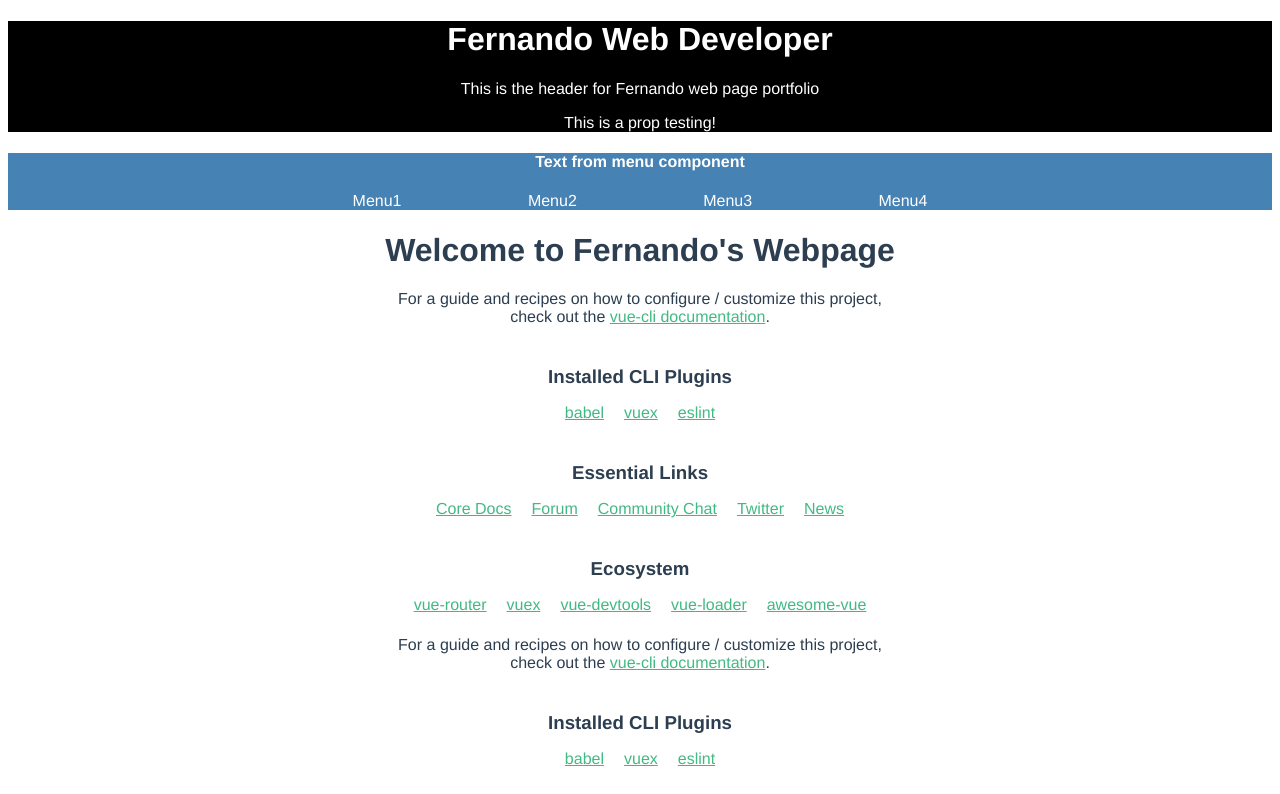
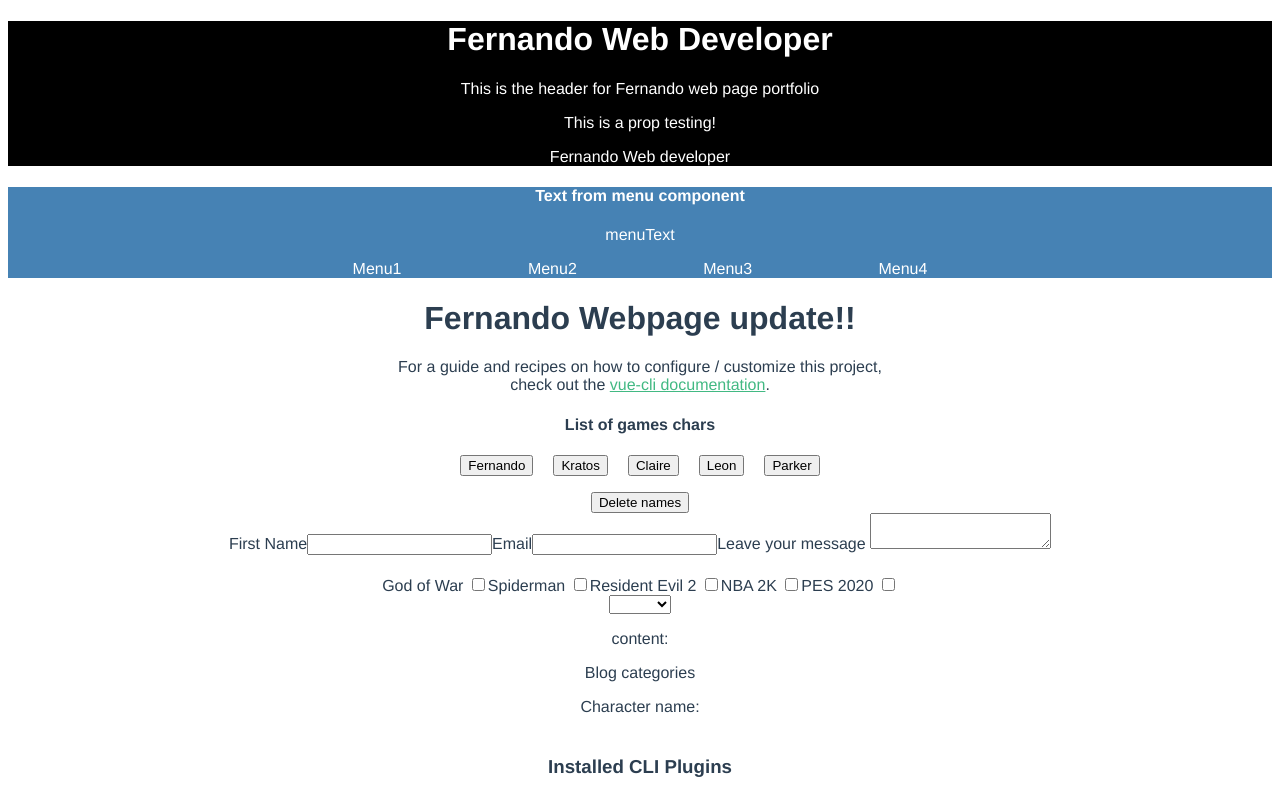
Before and after one commit to fpborges/website, a Vue app: page / in a window 1280 px wide. Shown: the top 794 px of the page. Built offline with nearby package versions, Linux system fonts and the light colour scheme.

Commit message:
learning phase 2 done

```diff
--- a/src/App.vue
+++ b/src/App.vue
@@ -1,10 +1,18 @@
 <template>
   <div id="app">
     <!-- <img alt="Vue logo" src="./assets/logo.png" /> -->
-    <app-header words="This is a prop testing!" />
-    <app-menu />
-    <app-home msg="Welcome to Fernando's Webpage" />
-    <app-home />
+    <app-header words="This is a prop testing!" v-bind:title="title" />
+    <app-menu v-bind:menuText="textoMenu" />
+
+    <!--dynamic component -->
+    <!-- <keep-alive>
+      <component v-bind:is="component"></component>
+    </keep-alive>
+    <button v-on:click="component = 'app-header'">Show Header</button>
+    <button v-on:click="component = 'app-menu'">Show Menu</button> -->
+    <!-- end of dynamic component -->
+
+    <app-home v-bind:msg="msg" v-bind:names_list="names_list" />
     <app-home />
     <app-footer />
   </div>
@@ -23,7 +31,41 @@ export default {
     'app-menu': Menu,
     'app-home': Home,
     'app-footer': Footer
-  }
+  },
+   data(){
+    return {
+      names_list: [
+        {firstName: "Fernando", game:"the player", show: false},
+        {firstName: "Kratos", game:"Gods of war", show: false},
+        {firstName: "Claire", game:"re2", show: false},
+        {firstName: "Leon", game: "re2", show: false},
+        {firstName: "Parker", game: "spiderman", show: false}
+      ],
+      title: "Fernando Web developer",
+      msg: "Fernando Webpage update!!",
+      textoMenu: "menuText",
+      component: "app-header"
+
+    }
+  },
+  // beforeCreate(){
+  //   alert('beforeCreated');
+  // },
+  // created(){
+  //   alert('creaeted');
+  // },
+  // beforeMount(){
+  //   alert('beforeMount');
+  // },
+  // mounted(){
+  //   alert('mounted');
+  // },
+  // beforeUpdated(){
+  //   alert('beforeUpdated')
+  // },
+  // updated(){
+  //   alert('updated');
+  // }
 };
 </script>
 
--- a/src/components/Footer.vue
+++ b/src/components/Footer.vue
@@ -5,7 +5,7 @@
             <li>Footer2</li>
             <li>Footer3</li>
         </ul>
-        <p>Copyright to Fernando Pereira Borges - 2020</p>
+        <p>{{ footerCopyright }} </p>
     </div>
 </template>
 
@@ -14,6 +14,12 @@ export default {
     name: "Footer",
     props:{
         footerText: String
+
+    },
+    data(){
+        return{
+            footerCopyright: "Copyright to Fernando Pereira Borges - 2020"
+        }
     }
 }
 </script>
--- a/src/components/Header.vue
+++ b/src/components/Header.vue
@@ -3,6 +3,7 @@
         <h1>Fernando Web Developer</h1>
         <p>{{ description }}</p>
         <p> {{ words }}</p>
+        <p>{{title}}</p>
     </div>
 </template>
 
@@ -10,7 +11,8 @@
 export default {
     name: "Header",
     props:{
-        words: String
+        words: String,
+        title: String
     },
     data(){
         return{
--- a/src/components/Home.vue
+++ b/src/components/Home.vue
@@ -8,6 +8,52 @@
         >vue-cli documentation</a
       >.
     </p>
+    <h4>List of games chars</h4>
+    <ul>
+      <li v-for="name in names_list" v-bind:key="name.id" v-on:click="name.show = !name.show">
+        <button>{{ name.firstName }}</button>
+        <p v-show="name.show" > {{ name.game }} </p>
+      </li>
+    </ul>
+    <button v-on:click="deleteName()">Delete names</button>
+
+    <form>
+      <label>First Name</label>
+      <input type="text" v-model.lazy="firstName" required />
+      <label>Email</label>
+      <input type="email" v-model="email" required />
+      <label>Leave your message </label>
+      <textarea v-model.lazy="firstName"></textarea>
+
+      <div id="checkboxes" style="margin-top:20px;">
+        <label>God of War
+        <input type="checkbox" value="God of War" v-model="games.categories" /></label>
+        <label>Spiderman
+        <input type="checkbox" value="Spiderman" v-model="games.categories" /></label>
+        <label>Resident Evil 2
+        <input type="checkbox" value="Resident Evil 2" v-model="games.categories" /></label>
+        <label>NBA 2K
+        <input type="checkbox" value="NBA 2K" v-model="games.categories" /></label>
+        <label>PES 2020
+        <input type="checkbox" value="PES 2020" v-model="games.categories" /></label>
+      </div>
+
+      <div id="selections">
+        <select v-model="games.charname">
+          <option v-for="name in gnames" v-bind:key="name.id">{{ name }}</option>
+        </select>
+      </div>
+    </form>
+
+    <p>{{ firstName }}</p>
+    <p>content: </p>
+    <p>{{ email }}</p>
+    <p>Blog categories</p>
+    <ul>
+      <li v-for="category in games.categories" v-bind:key="category.id">{{ category }}</li>
+    </ul>
+    <p>Character name: {{ games.charname }}</p>
+
     <h3>Installed CLI Plugins</h3>
     <ul>
       <li>
@@ -33,30 +79,6 @@
           rel="noopener"
           >eslint</a
         >
-      </li>
-    </ul>
-    <h3>Essential Links</h3>
-    <ul>
-      <li>
-        <a href="https://vuejs.org" target="_blank" rel="noopener">Core Docs</a>
-      </li>
-      <li>
-        <a href="https://forum.vuejs.org" target="_blank" rel="noopener"
-          >Forum</a
-        >
-      </li>
-      <li>
-        <a href="https://chat.vuejs.org" target="_blank" rel="noopener"
-          >Community Chat</a
-        >
-      </li>
-      <li>
-        <a href="https://twitter.com/vuejs" target="_blank" rel="noopener"
-          >Twitter</a
-        >
-      </li>
-      <li>
-        <a href="https://news.vuejs.org" target="_blank" rel="noopener">News</a>
       </li>
     </ul>
     <h3>Ecosystem</h3>
@@ -91,6 +113,7 @@
         >
       </li>
     </ul>
+    <hr>
   </div>
 </template>
 
@@ -98,8 +121,28 @@
 export default {
   name: "Home",
   props: {
-    msg: String
+    msg: String,
+    names_list: Array,
+
+
+  },
+  data(){
+    return{
+        firstName: "",
+        email:"",
+        games:{
+          categories:[],
+          charname: ""
+        },
+        gnames:['','Kratos', 'Parker','Leon', "Ai", 'Milan']
+    }
+  },
+  methods:{
+    deleteName: function(){
+      this.names_list.pop();
+    }
   }
+
 };
 </script>
 
--- a/src/components/Menu.vue
+++ b/src/components/Menu.vue
@@ -1,12 +1,15 @@
 <template>
     <div id="menu-component">
         <h4>{{ menu_text }}</h4>
+        <p>{{ menuText }}</p>
+        <slot />
         <ul>
             <li>Menu1</li>
             <li>Menu2</li>
             <li>Menu3</li>
             <li>Menu4</li>
         </ul>
+
     </div>
 </template>
 
--- a/src/main.js
+++ b/src/main.js
@@ -3,6 +3,7 @@ import App from "./App.vue";
 import store from "./store";
 
 Vue.config.productionTip = false;
+export const bus = new Vue()
 
 new Vue({
   store,
```
